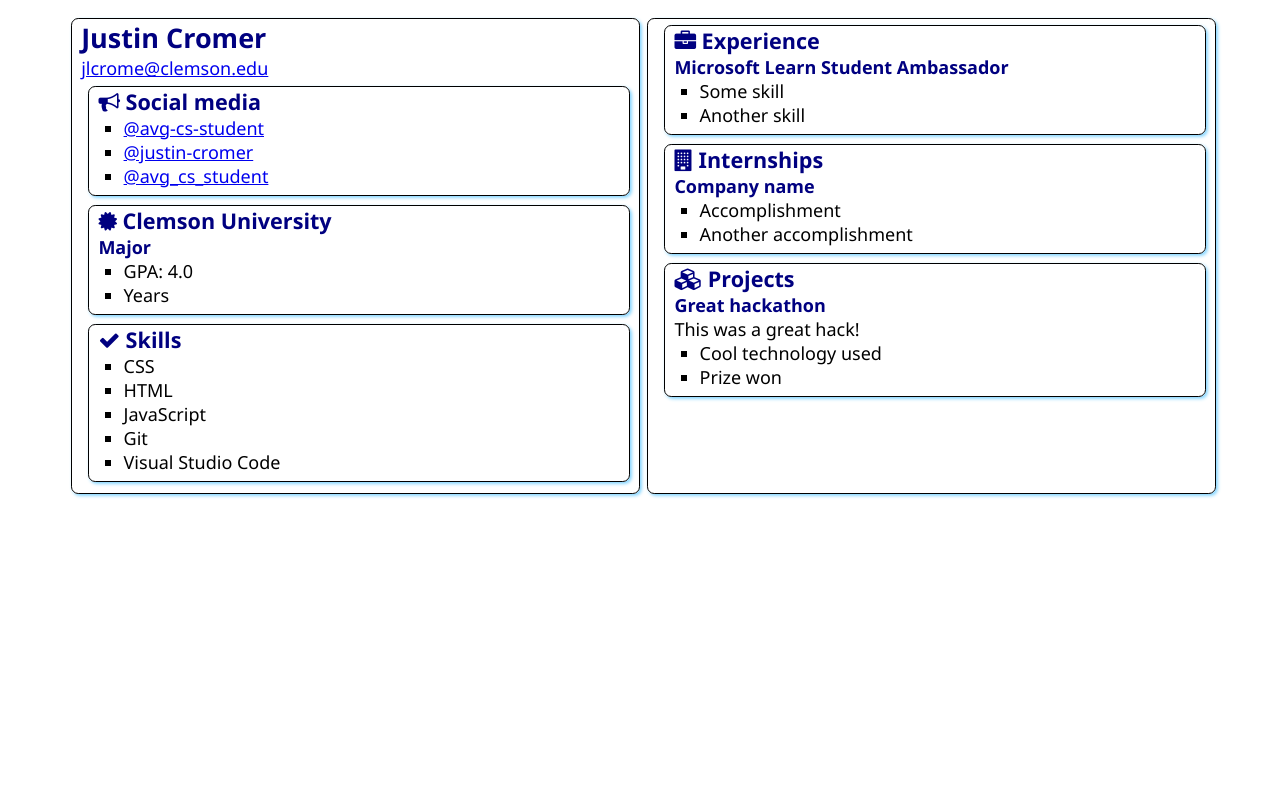
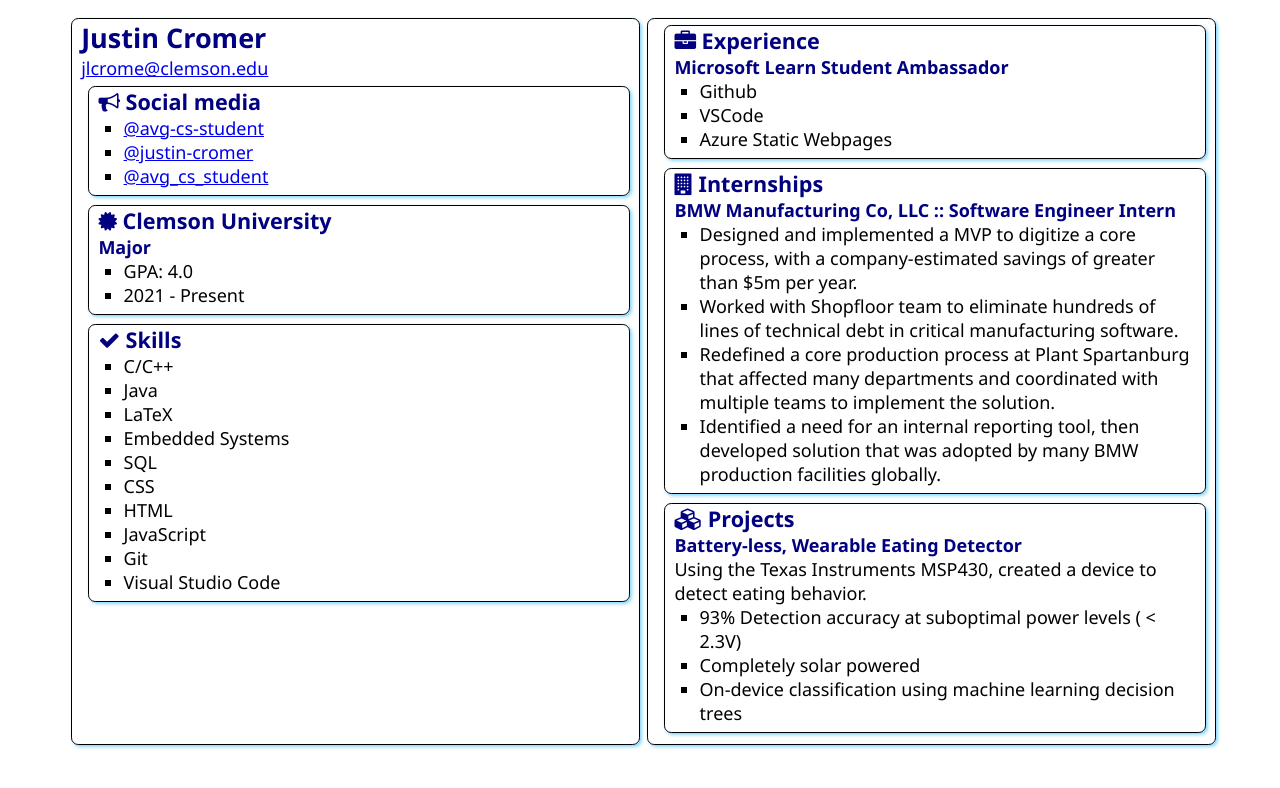
Before and after one commit to avg-cs-student/SATechnicalOnboarding, a plain HTML site: page src/index.html in a window 1280 px wide. Drawn offline with Linux system fonts and the light colour scheme.

Commit message:
More updates to personal info.

```diff
--- a/src/index.html
+++ b/src/index.html
@@ -36,7 +36,7 @@
                     <h3>Major</h3>
                     <ul>
                         <li>GPA: 4.0</li>
-                        <li>Years</li>
+                        <li>2021 - Present</li>
                     </ul>
                 </div>
             </section>
@@ -47,6 +47,11 @@
                     Skills
                 </h2>
                 <ul>
+                    <li>C/C++</li>
+                    <li>Java</li>
+                    <li>LaTeX</li>
+                    <li>Embedded Systems</li>
+                    <li>SQL</li>
                     <li>CSS</li>
                     <li>HTML</li>
                     <li>JavaScript</li>
@@ -63,8 +68,9 @@
                 </h2>
                 <h3>Microsoft Learn Student Ambassador</h3>
                 <ul>
-                    <li>Some skill</li>
-                    <li>Another skill</li>
+                    <li>Github</li>
+                    <li>VSCode</li>
+                    <li>Azure Static Webpages</li>
                 </ul>
             </section>
             <section class="box">
@@ -73,10 +79,12 @@
                     Internships
                 </h2>
 
-                <h3>Company name</h3>
+                <h3>BMW Manufacturing Co, LLC :: Software Engineer Intern</h3>
                 <ul>
-                    <li>Accomplishment</li>
-                    <li>Another accomplishment</li>
+                    <li>Designed and implemented a MVP to digitize a core process, with a company-estimated savings of greater than $5m per year.</li>
+                    <li>Worked with Shopfloor team to eliminate hundreds of lines of technical debt in critical manufacturing software.</li>
+                    <li>Redefined a core production process at Plant Spartanburg that affected many departments and coordinated with multiple teams to implement the solution.</li>
+                    <li>Identified a need for an internal reporting tool, then developed solution that was adopted by many BMW production facilities globally.</li>
                 </ul>
             </section>
             <section class="box">
@@ -85,11 +93,12 @@
                     Projects
                 </h2>
 
-                <h3>Great hackathon</h3>
-                <div>This was a great hack!</div>
+                <h3>Battery-less, Wearable Eating Detector</h3>
+                <div>Using the Texas Instruments MSP430, created a device to detect eating behavior.</div>
                 <ul>
-                    <li>Cool technology used</li>
-                    <li>Prize won</li>
+                    <li>93% Detection accuracy at suboptimal power levels ( < 2.3V)</li>
+                    <li>Completely solar powered</li>
+                    <li>On-device classification using machine learning decision trees</li>
                 </ul>
             </section>
         </article>
```
